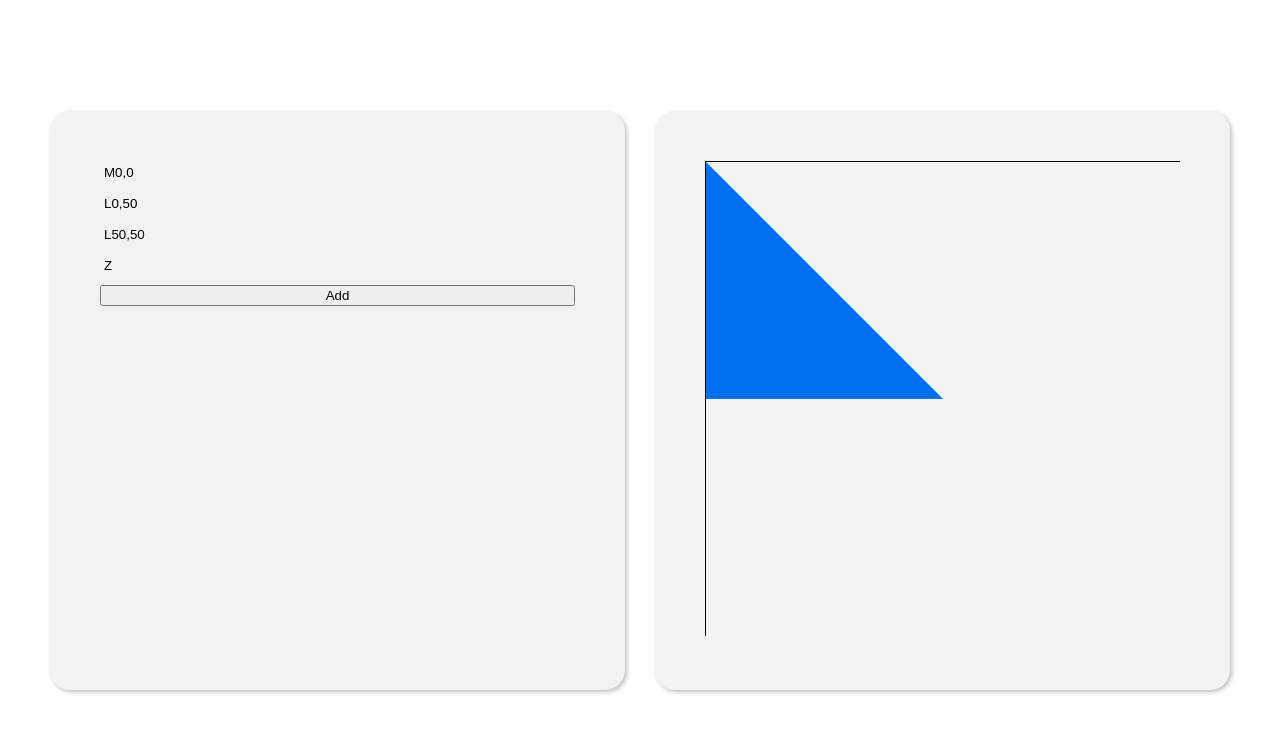
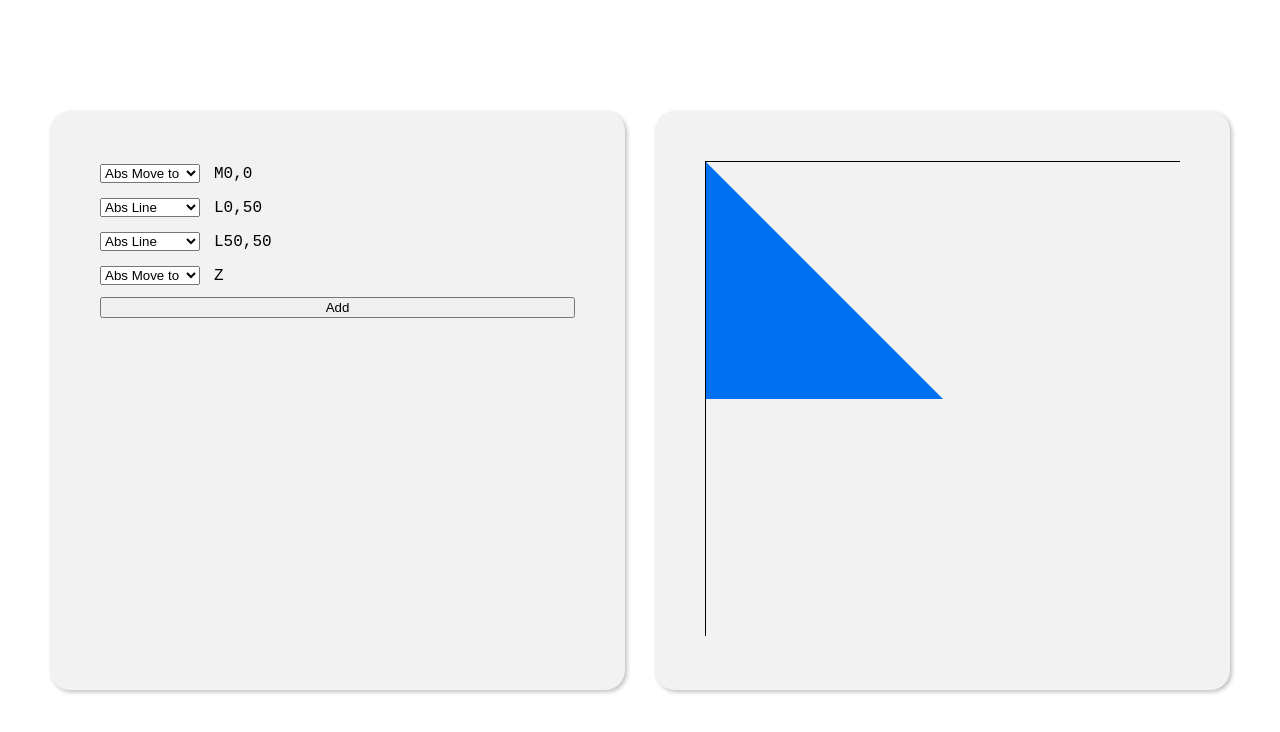
Before and after one commit to rfauver/svg_path_editor, a Next.js app: page / in a window 1280 px wide. Shown: the top 732 px of the page. Built offline with nearby package versions, Linux system fonts and the light colour scheme.

Commit message:
add dropdowns

```diff
--- a/pages/index.js
+++ b/pages/index.js
@@ -23,7 +23,20 @@ export default function Home() {
 
       <main className={styles.main}>
         <div className={classnames(styles.section, styles.editor)}>
-          {nodes.map((command, i) => <Node command={command} index={i} updateNodes={updateNodes}/>)}
+          {nodes.map((command, i) => {
+            const { id, name, partNames, activePartIndex } = getCommandInfo(
+              command
+            );
+            return (
+              <div>
+                <Dropdown
+                  id={id}
+                  onChange={e => updateNodes(i, e.target.value)}
+                />
+                <Node command={command} index={i} updateNodes={updateNodes} />
+              </div>
+            );
+          })}
           <button onMouseDown={addNode}>Add</button>
         </div>
 
@@ -44,7 +57,7 @@ export default function Home() {
 
 function Node(props) {
   const onInputChange = e => {
-    props.updateNodes(props.index, e.target.value.trim());
+    props.updateNodes(props.index, e.target.value);
   };
   return (
     <input
@@ -54,3 +67,34 @@ function Node(props) {
     />
   );
 }
+
+function Dropdown(props) {
+  return (
+    <select className={styles.dropdown} name='path' onChange={props.onChange}>
+      {Object.entries(commands).map(([id, command]) => (
+        <option key={id} value={id} selected={props.id === id}>
+          {command.name}
+        </option>
+      ))}
+    </select>
+  );
+}
+
+const commands = {
+  M: {
+    name: 'Abs Move to',
+    parts: [/^M\s*\d*$/, /^M\s*\d+[, ]+\d*$/],
+    partNames: ['move to X', 'move to Y'],
+  },
+  m: { name: 'Rel Move to' },
+  L: { name: 'Abs Line' },
+  l: { name: 'Rel Line' },
+};
+function getCommandInfo(string) {
+  const command = commands[string[0]];
+  if (!command) return {};
+  const activePartIndex = (command.parts || []).findIndex(part =>
+    string.match(part)
+  );
+  return { ...command, id: string[0], activePartIndex };
+}
--- a/styles/Home.module.scss
+++ b/styles/Home.module.scss
@@ -26,7 +26,14 @@
   flex-direction: column;
 }
 
+.dropdown {
+  width: 100px;
+  margin-right: 10px;
+}
+
 .node {
+  font-family: monospace;
+  font-size: 16px;
   margin-bottom: 8px;
   padding: 4px;
   border-radius: 4px;
```
